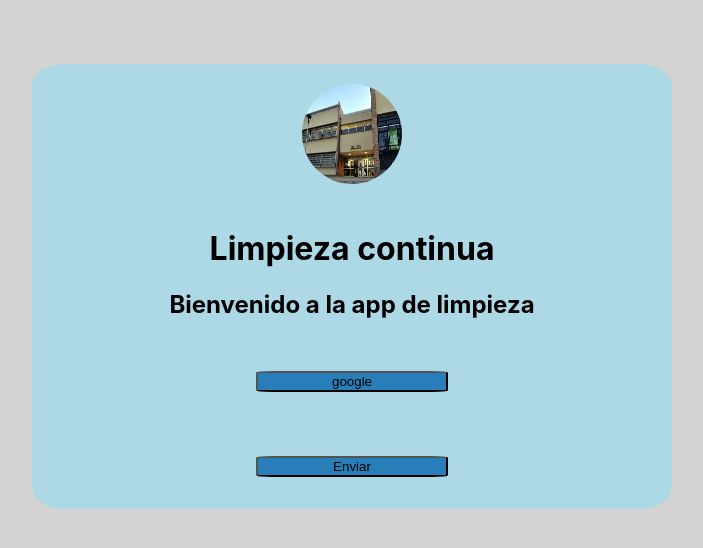
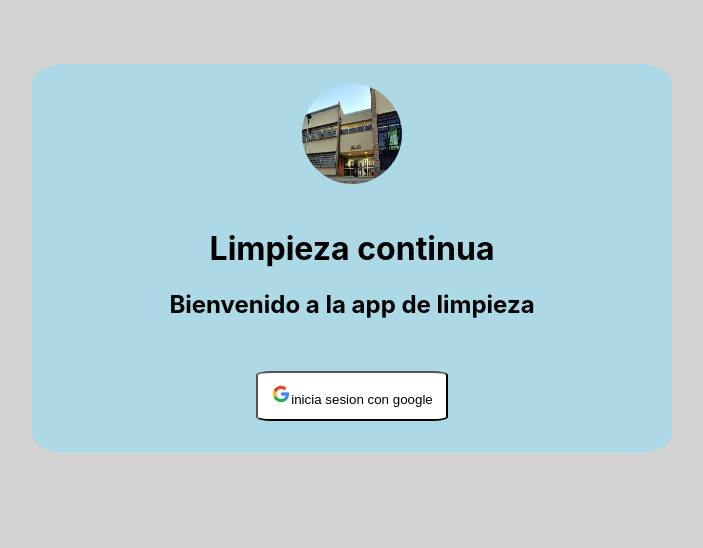
Before and after one commit to pironio11/AppLimpieza, a React (Create React App) app: page / in a window 1280 px wide. Shown: the top 548 px of the page, without its empty margins (288-991 px from the left). Built offline with nearby package versions, Linux system fonts and the light colour scheme.

Commit message:
foto de google boton inicio de sesion

```diff
--- a/src/FRM.css
+++ b/src/FRM.css
@@ -16,11 +16,11 @@ body{
 }
 
 button{
-    background: rgb(40, 126, 184);
+    background: rgb(255, 255, 255);
     margin-top: 5%;
     margin-bottom: 5%;
     border-radius: 8%;
-    height: 30%;
+    height: 50px;
     width: 30%;
     border-width: 2px;
 }
--- a/src/componentes/FRMRegistre.jsx
+++ b/src/componentes/FRMRegistre.jsx
@@ -1,6 +1,7 @@
 import React from "react";
 import frmstyle from "../FRM.css";
 import epetfoto from '../imagenes/epetfoto.jpg';
+import googlefoto from '../imagenes/googleFoto.jpg';
 //aca se importan los datos que necesita el fotmulario
 
 const FRMregistro =() => {
@@ -10,14 +11,12 @@ const FRMregistro =() => {
                 <div className="fotoEpet"><img src={epetfoto} alt="imagen de epet20" heigth="168" width="300" title="epet20"></img></div>
                 <div className="titulo1"><h1>Limpieza continua</h1></div>
                 <div className="titulo2"><h2>Bienvenido a la app de limpieza</h2></div>
-                <div className="botongoogle" >
-                     <button onClick={() => alert('!hiciste click!')}>
-                     google
-                     </button>
-                </div>
-                <div className="enviar">
-                    <button type="submit">Enviar</button>
-                </div>
+                    <div className="botongoogle" >
+                        <button onClick={() => alert('!FireBase en proceso!')}>
+                            <img src={googlefoto} height={20} width={20}></img>
+                            inicia sesion con google
+                        </button>
+                    </div>
             </div>
     )
 }
```
Also changed, not shown: src/imagenes/googleFoto.jpg (added).
